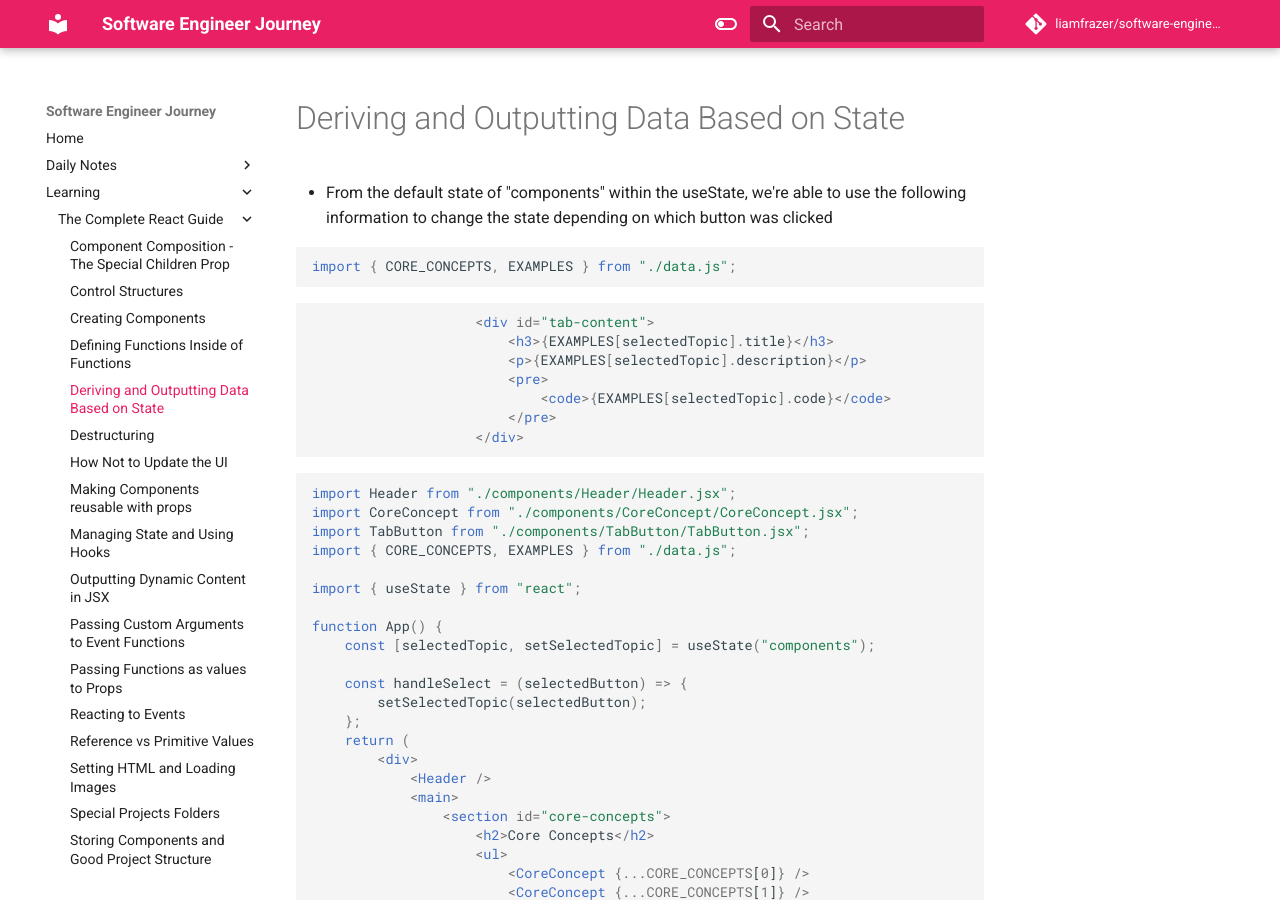
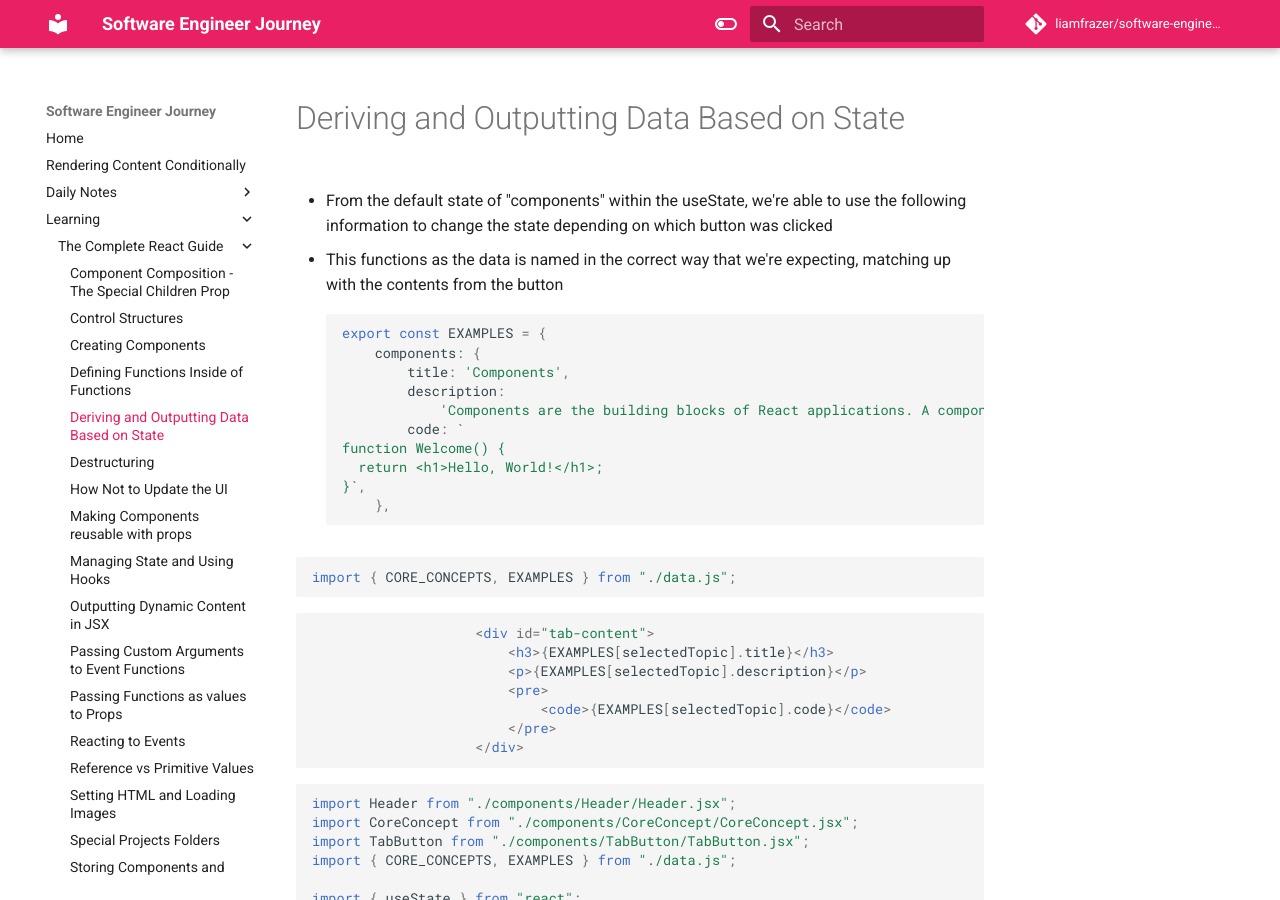
Before and after one commit to liamfrazer/software-engineer-journey, an MkDocs documentation site: the page built from docs/Learning/The Complete React Guide/Deriving and Outputting Data Based on State.md, in a window 1280 px wide and 900 px high. Built offline with MkDocs 1.6.1 and Material for MkDocs 9.7.7, drawn with Linux system fonts in a browser that asks for light colours; comment, search, counter and statistics services are not loaded.

Commit message:
vault backup: 2023-12-17 15:39:49

````diff
--- a/docs/Learning/The Complete React Guide/Deriving and Outputting Data Based on State.md
+++ b/docs/Learning/The Complete React Guide/Deriving and Outputting Data Based on State.md
@@ -8,6 +8,22 @@ tags:
 # Deriving and Outputting Data Based on State
 
 * From the default state of "components" within the useState, we're able to use the following information to change the state depending on which button was clicked
+
+* This functions as the data is named in the correct way that we're expecting, matching up with the contents from the button
+```js
+export const EXAMPLES = {
+    components: {
+        title: 'Components',
+        description:
+            'Components are the building blocks of React applications. A component is a self-contained module (HTML + optional CSS + JS) that renders some output.',
+        code: `
+function Welcome() {
+  return <h1>Hello, World!</h1>;
+}`,
+    },
+```
+
+
 
 ```jsx
 import { CORE_CONCEPTS, EXAMPLES } from "./data.js";
--- /dev/null
+++ b/docs/Rendering Content Conditionally.md
@@ -0,0 +1,7 @@
+---
+tags:
+  - rendering
+  - conditional
+  - components
+---
+# Rendering Content Conditionally
````
Also changed, not shown: docs/index.md (+2 -0 lines).
